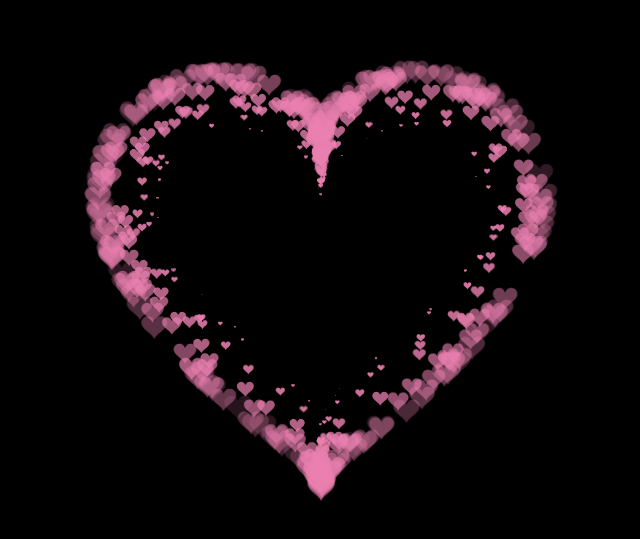
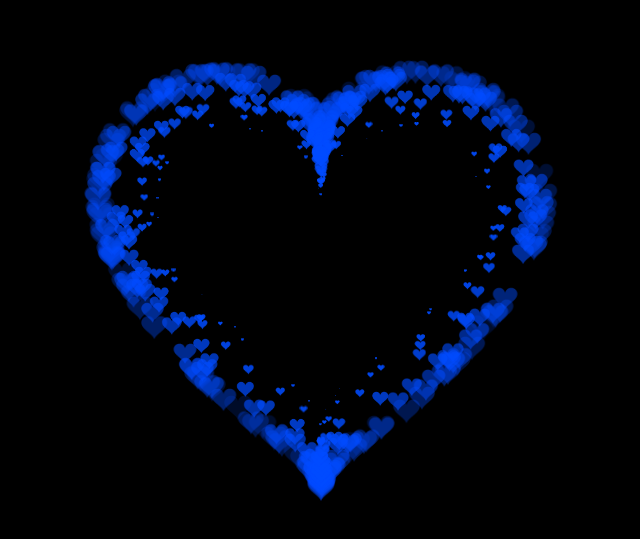
Before and after one commit to Thanhko/LOVEYOU, a plain HTML site: page index.html in a window 1280 px wide. Shown: the part 123-662 px from the top of the page, without its empty margins (319-959 px from the left). Drawn offline with Linux system fonts and the light colour scheme.

Commit message:
Update index.html

```diff
--- a/index.html
+++ b/index.html
@@ -233,7 +233,7 @@
                 }
                 context.closePath();
                 // create the fill
-                context.fillStyle = '#ea80b0';
+                context.fillStyle = '#004cff';
                 context.fill();
                 // create the image
                 var image = new Image();
```
